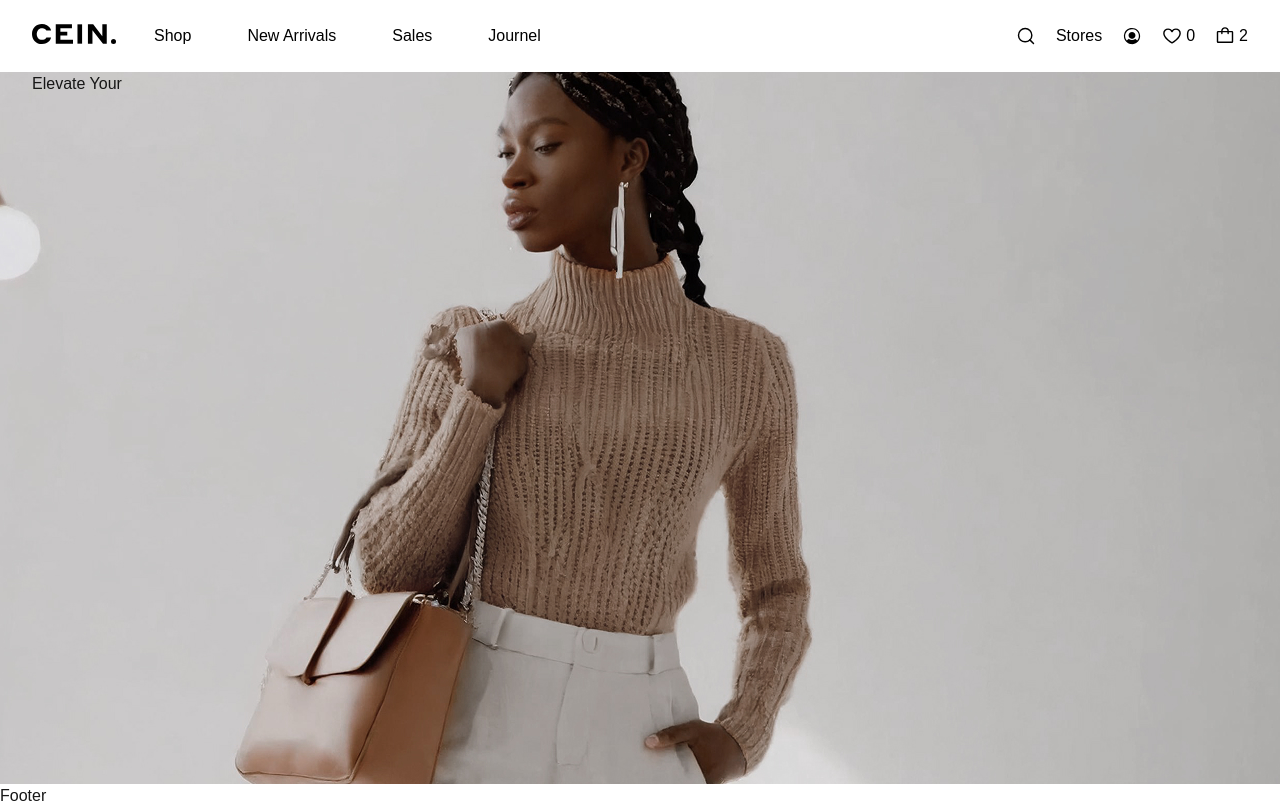
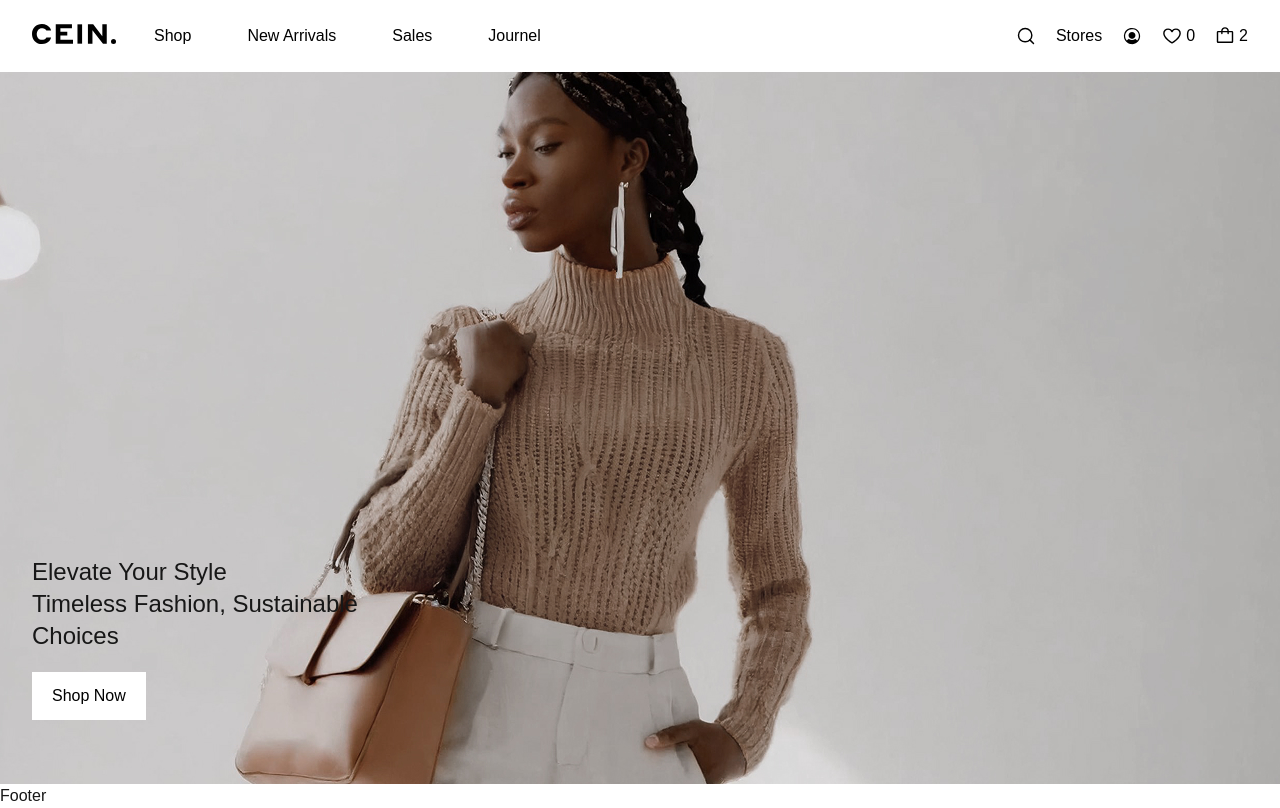
Before and after one commit to LutfullaSamigullayev/fashion, a Next.js app: page / in a window 1280 px wide. Built offline with nearby package versions, Linux system fonts and the light colour scheme.

Commit message:
add Banner

```diff
--- a/src/components/banner/index.tsx
+++ b/src/components/banner/index.tsx
@@ -1,7 +1,14 @@
 export const Banner = () => {
     return (
         <div className="h-[712px] bg-[url(/banner/banner.jpg)] bg-cover bg-center">
-            <div className="container_"><p>Elevate Your</p></div>
+            <div className="container_ py-16 px-8 h-full flex flex-col justify-end gap-y-5">
+                <div  className="text-2xl">
+                <p>Elevate Your Style</p>
+                <p>Timeless Fashion, Sustainable</p>
+                <p>Choices</p>
+                </div>
+                <button className="w-fit py-3 px-5 bg-white text-black">Shop Now</button>
+                </div>
         </div>
     )
 }
```
